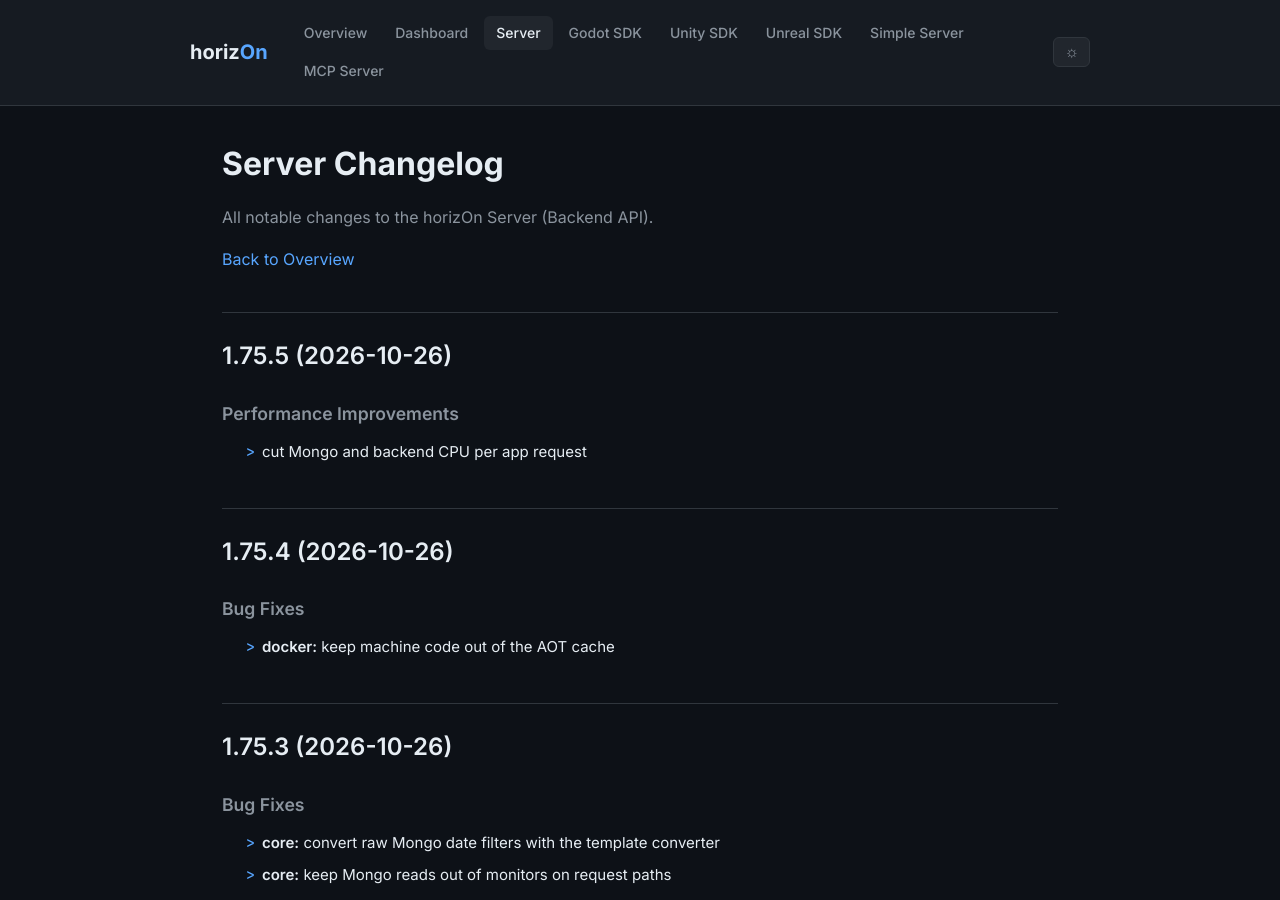
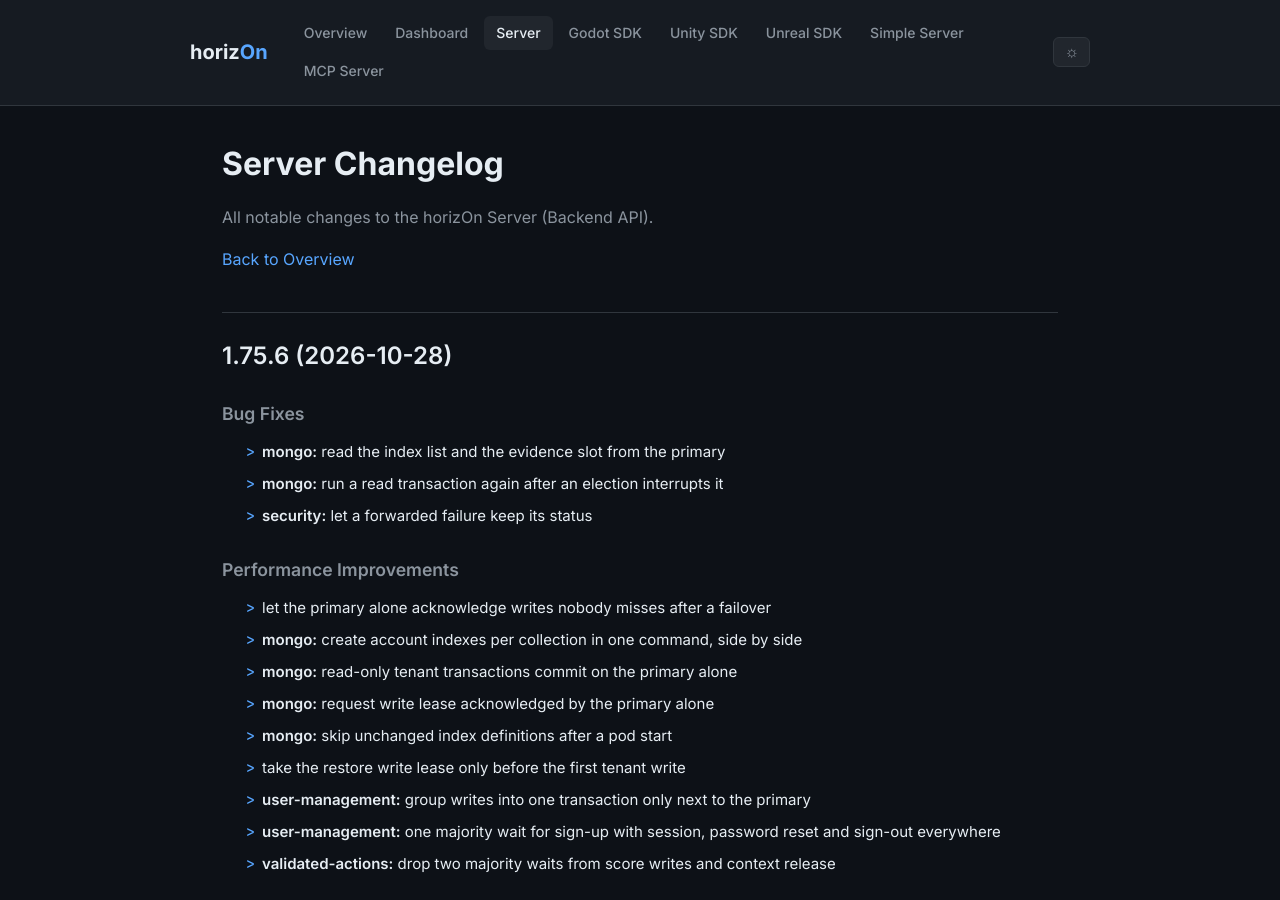
Before and after one commit to ProjectMakersDE/horizOn-Changelog, a Jekyll site: the page built from server-changelog.md, in a window 1280 px wide and 900 px high. Built offline with Jekyll 4.4.1, drawn with Linux system fonts in a browser that asks for light colours.

Commit message:
chore: reconcile changelogs

```diff
--- a/server-changelog.md
+++ b/server-changelog.md
@@ -8,6 +8,28 @@ title: Server Changelog
 All notable changes to the horizOn Server (Backend API).
 
 [Back to Overview](.)
+
+## 1.75.6 (2026-10-28)
+
+
+### Bug Fixes
+
+* **mongo:** read the index list and the evidence slot from the primary
+* **mongo:** run a read transaction again after an election interrupts it
+* **security:** let a forwarded failure keep its status
+
+
+### Performance Improvements
+
+* let the primary alone acknowledge writes nobody misses after a failover
+* **mongo:** create account indexes per collection in one command, side by side
+* **mongo:** read-only tenant transactions commit on the primary alone
+* **mongo:** request write lease acknowledged by the primary alone
+* **mongo:** skip unchanged index definitions after a pod start
+* take the restore write lease only before the first tenant write
+* **user-management:** group writes into one transaction only next to the primary
+* **user-management:** one majority wait for sign-up with session, password reset and sign-out everywhere
+* **validated-actions:** drop two majority waits from score writes and context release
 
 ## 1.75.5 (2026-10-26)
 
```
Also changed, not shown: index.md (+1 -1 lines).
